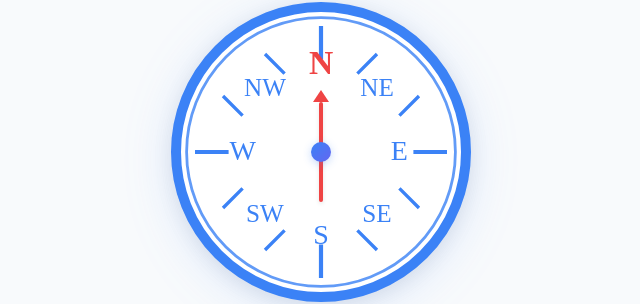
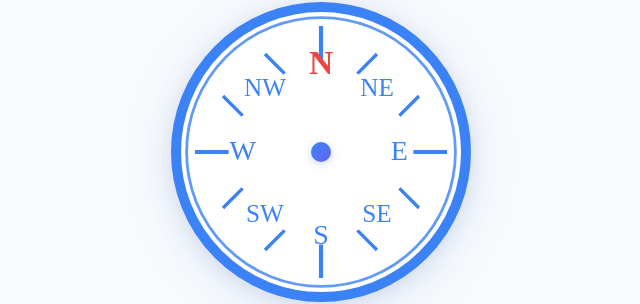
Before and after one commit to haeavyCoding/compass2, a plain HTML site: page index.html in a window 1280 px wide. Shown: the part 135-439 px from the top of the page, 319-959 px from the left. Drawn offline with Linux system fonts and the light colour scheme.

Commit message:
existing

```diff
--- a/index.html
+++ b/index.html
@@ -113,33 +113,6 @@
       transform: translate(-50%, -50%);
       z-index: 3;
       box-shadow: 0 2px 8px rgba(59, 130, 246, 0.3);
-    }
-
-    .compass-needle {
-      position: absolute;
-      width: 4px;
-      height: 100px;
-      background-color: var(--secondary);
-      top: 50%;
-      left: 50%;
-      transform: translate(-50%, -50%) rotate(0deg);
-      transform-origin: 50% 0;
-      z-index: 2;
-      border-radius: 4px;
-      box-shadow: 0 2px 4px rgba(0, 0, 0, 0.1);
-    }
-
-    .compass-needle:after {
-      content: '';
-      position: absolute;
-      width: 0;
-      height: 0;
-      border-left: 8px solid transparent;
-      border-right: 8px solid transparent;
-      border-bottom: 12px solid var(--secondary);
-      top: -12px;
-      left: 50%;
-      transform: translateX(-50%);
     }
 
     .info-panel {
@@ -384,7 +357,6 @@
     <div class="compass-container">
       <div class="compass-face">
         <div class="compass-rose" id="compassRose"></div>
-        <div class="compass-needle" id="compassNeedle"></div>
         <div class="compass-center"></div>
       </div>
     </div>
@@ -475,7 +447,6 @@
 
   <script>
     const compassRose = document.getElementById('compassRose');
-    const compassNeedle = document.getElementById('compassNeedle');
     const directionEl = document.getElementById('direction');
     const degreesEl = document.getElementById('degrees');
     const accuracyEl = document.getElementById('accuracy');
@@ -550,9 +521,8 @@
       // Normalize to 0-360 range
       const normalizedHeading = (smoothedHeading + 360) % 360;
 
-      // Rotate the compass elements
+      // Rotate the compass rose
       compassRose.style.transform = `rotate(${-normalizedHeading}deg)`;
-      compassNeedle.style.transform = `translate(-50%, -50%) rotate(${normalizedHeading}deg)`;
 
       // Update display values
       degreesEl.textContent = `${Math.round(normalizedHeading)}°`;
@@ -594,7 +564,7 @@
       // Map accuracy to progress (0-100%)
       const maxAccuracy = 45; // Consider anything above this as 0% progress
       const minAccuracy = 10; // Consider anything below this as 100% progress
-      let progress = 100 - (Math.min(avgAccuracy, maxAccuracy) - minAccuracy) / (maxAccuracy - minAccuracy) * 100;
+      let progress = 100 - ((Math.min(avgAccuracy, maxAccuracy) - minAccuracy) / (maxAccuracy - minAccuracy) * 100);
       progress = Math.max(0, Math.min(100, progress));
 
       calibrationProgressBar.style.width = `${progress}%`;
```
